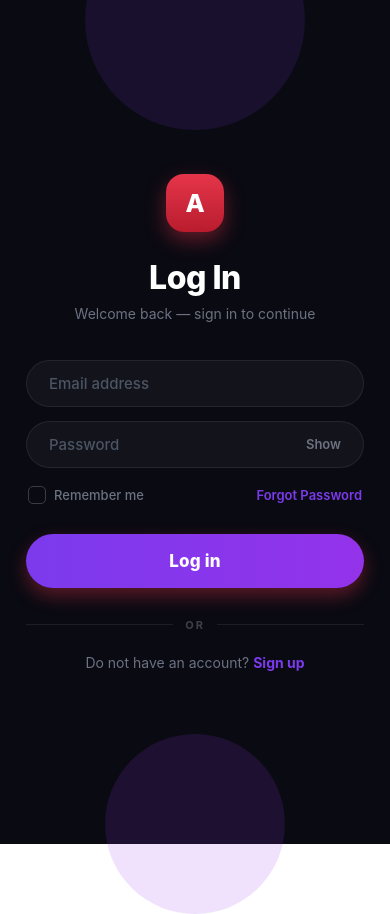
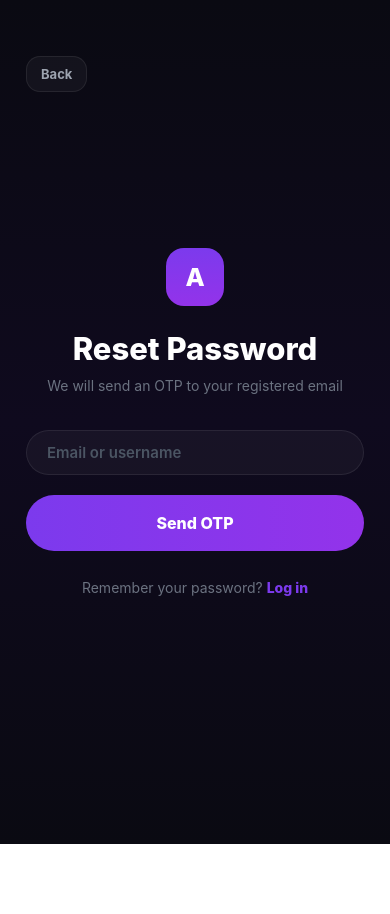
Before and after one commit to Sam-png-sys/Quiz.Anchalsclasses, a React Native app in the folder quiz-app/: screen /ForgotPassword in a window 390 px wide. After the commit the page ends 844 px from the top, so only its background shows below. Built offline with nearby package versions, Linux system fonts and the light colour scheme.

Commit message:
Final touch up

```diff
--- a/quiz-app/src/navigation/AppNavigator.js
+++ b/quiz-app/src/navigation/AppNavigator.js
@@ -4,6 +4,7 @@ import { createNativeStackNavigator } from "@react-navigation/native-stack";
 
 import LoginScreen from "../screens/LoginScreen";
 import OtpScreen from "../screens/OtpScreen";
+import ForgotPasswordScreen from "../screens/ForgotPasswordScreen";
 import HomeScreen from "../screens/HomeScreen";
 import QuizScreen from "../screens/QuizScreen";
 import ResultScreen from "../screens/ResultsScreen";
@@ -41,6 +42,7 @@ const AppNavigator = () => {
                 <>
                     <Stack.Screen name="Login" component={LoginScreen} />
                     <Stack.Screen name="Otp" component={OtpScreen} />
+                    <Stack.Screen name="ForgotPassword" component={ForgotPasswordScreen} />
                     <Stack.Screen name="SignUp" component={SignUpScreen} />
                 </>
             )}
--- /dev/null
+++ b/quiz-app/src/screens/ForgotPasswordScreen.js
@@ -0,0 +1,259 @@
+import React, { useRef, useState } from "react";
+import {
+  View,
+  Text,
+  TextInput,
+  TouchableOpacity,
+  StyleSheet,
+  KeyboardAvoidingView,
+  Platform,
+  ScrollView,
+  StatusBar,
+  ActivityIndicator,
+} from "react-native";
+import { LinearGradient } from "expo-linear-gradient";
+import API from "../api/client";
+import { useAppSettings } from "../context/AppSettingsContext";
+
+export default function ForgotPasswordScreen({ navigation }) {
+  const { accentOption, themeColors, settings } = useAppSettings();
+  const [step, setStep] = useState(1);
+  const [identifier, setIdentifier] = useState("");
+  const [resolvedEmail, setResolvedEmail] = useState("");
+  const [otp, setOtp] = useState("");
+  const [password, setPassword] = useState("");
+  const [confirmPassword, setConfirmPassword] = useState("");
+  const [loading, setLoading] = useState(false);
+  const otpRef = useRef(null);
+
+  const sendOtp = async () => {
+    const value = identifier.trim();
+    if (!value) {
+      alert("Enter your email or username");
+      return;
+    }
+
+    try {
+      setLoading(true);
+      const res = await API.post("/auth/forgot-password", { identifier: value });
+      setResolvedEmail(res.data?.email || value);
+      setStep(2);
+      setTimeout(() => otpRef.current?.focus(), 120);
+    } catch (error) {
+      alert(error.response?.data?.detail || error.message || "Could not send OTP");
+    } finally {
+      setLoading(false);
+    }
+  };
+
+  const resetPassword = async () => {
+    if (otp.trim().length < 4) {
+      alert("Enter the OTP sent to your email");
+      return;
+    }
+    if (password.length < 8) {
+      alert("Password must be at least 8 characters");
+      return;
+    }
+    if (password !== confirmPassword) {
+      alert("Passwords do not match");
+      return;
+    }
+
+    try {
+      setLoading(true);
+      await API.post("/auth/reset-password", {
+        email: resolvedEmail || identifier.trim(),
+        otp: otp.trim(),
+        password,
+      });
+      alert("Password reset successful. Please log in.");
+      navigation.replace("Login");
+    } catch (error) {
+      alert(error.response?.data?.detail || error.message || "Could not reset password");
+    } finally {
+      setLoading(false);
+    }
+  };
+
+  return (
+    <View style={[styles.root, { backgroundColor: themeColors.background }]}>
+      <StatusBar barStyle={settings.theme === "light" ? "dark-content" : "light-content"} />
+      <LinearGradient colors={[themeColors.background, themeColors.backgroundAlt, themeColors.background]} style={StyleSheet.absoluteFill} />
+
+      <KeyboardAvoidingView behavior={Platform.OS === "ios" ? "padding" : "height"} style={styles.flex}>
+        <ScrollView contentContainerStyle={styles.scroll} keyboardShouldPersistTaps="handled" showsVerticalScrollIndicator={false}>
+          <TouchableOpacity onPress={() => navigation.goBack()} style={[styles.backBtn, { borderColor: themeColors.border, backgroundColor: themeColors.surface }]}>
+            <Text style={[styles.backText, { color: themeColors.textMuted }]}>Back</Text>
+          </TouchableOpacity>
+
+          <View style={styles.logoWrap}>
+            <LinearGradient colors={accentOption.colors} style={styles.logo}>
+              <Text style={styles.logoText}>A</Text>
+            </LinearGradient>
+          </View>
+
+          <Text style={[styles.title, { color: themeColors.text }]}>Reset Password</Text>
+          <Text style={[styles.subtitle, { color: themeColors.textSubtle }]}>
+            {step === 1 ? "We will send an OTP to your registered email" : `Enter the OTP sent to ${resolvedEmail || identifier}`}
+          </Text>
+
+          {step === 1 ? (
+            <View style={styles.form}>
+              <Field
+                value={identifier}
+                onChangeText={setIdentifier}
+                placeholder="Email or username"
+                keyboardType="email-address"
+                themeColors={themeColors}
+                accentColor={accentOption.colors[0]}
+              />
+
+              <PrimaryButton
+                label={loading ? "Sending OTP..." : "Send OTP"}
+                loading={loading}
+                onPress={sendOtp}
+                colors={accentOption.colors}
+              />
+            </View>
+          ) : (
+            <View style={styles.form}>
+              <Field
+                inputRef={otpRef}
+                value={otp}
+                onChangeText={setOtp}
+                placeholder="OTP"
+                keyboardType="number-pad"
+                themeColors={themeColors}
+                accentColor={accentOption.colors[0]}
+              />
+              <Field
+                value={password}
+                onChangeText={setPassword}
+                placeholder="New password"
+                secureTextEntry
+                themeColors={themeColors}
+                accentColor={accentOption.colors[0]}
+              />
+              <Field
+                value={confirmPassword}
+                onChangeText={setConfirmPassword}
+                placeholder="Confirm password"
+                secureTextEntry
+                themeColors={themeColors}
+                accentColor={accentOption.colors[0]}
+              />
+
+              <PrimaryButton
+                label={loading ? "Resetting..." : "Reset Password"}
+                loading={loading}
+                onPress={resetPassword}
+                colors={accentOption.colors}
+              />
+
+              <TouchableOpacity
+                onPress={() => {
+                  setStep(1);
+                  setOtp("");
+                  setPassword("");
+                  setConfirmPassword("");
+                }}
+                style={styles.secondaryBtn}
+              >
+                <Text style={[styles.secondaryText, { color: themeColors.textSubtle }]}>Use a different email</Text>
+              </TouchableOpacity>
+            </View>
+          )}
+
+          <View style={styles.footer}>
+            <Text style={[styles.footerText, { color: themeColors.textSubtle }]}>Remember your password? </Text>
+            <TouchableOpacity onPress={() => navigation.replace("Login")}>
+              <Text style={[styles.footerLink, { color: accentOption.colors[0] }]}>Log in</Text>
+            </TouchableOpacity>
+          </View>
+        </ScrollView>
+      </KeyboardAvoidingView>
+    </View>
+  );
+}
+
+function Field({ inputRef, value, onChangeText, placeholder, keyboardType, secureTextEntry, themeColors, accentColor }) {
+  return (
+    <View style={[styles.field, { backgroundColor: themeColors.surface, borderColor: themeColors.border }]}>
+      <TextInput
+        ref={inputRef}
+        value={value}
+        onChangeText={onChangeText}
+        placeholder={placeholder}
+        placeholderTextColor={themeColors.textGhost}
+        keyboardType={keyboardType || "default"}
+        secureTextEntry={secureTextEntry}
+        autoCapitalize="none"
+        selectionColor={accentColor}
+        style={[styles.input, { color: themeColors.text }]}
+      />
+    </View>
+  );
+}
+
+function PrimaryButton({ label, loading, onPress, colors }) {
+  return (
+    <TouchableOpacity onPress={onPress} disabled={loading} activeOpacity={0.9} style={styles.primaryWrap}>
+      <LinearGradient colors={colors} start={{ x: 0, y: 0 }} end={{ x: 1, y: 0 }} style={styles.primary}>
+        {loading ? <ActivityIndicator color="#fff" /> : <Text style={styles.primaryText}>{label}</Text>}
+      </LinearGradient>
+    </TouchableOpacity>
+  );
+}
+
+const styles = StyleSheet.create({
+  root: { flex: 1 },
+  flex: { flex: 1 },
+  scroll: {
+    flexGrow: 1,
+    justifyContent: "center",
+    paddingHorizontal: 26,
+    paddingVertical: 56,
+  },
+  backBtn: {
+    position: "absolute",
+    top: 56,
+    left: 26,
+    borderWidth: 1,
+    borderRadius: 14,
+    paddingHorizontal: 14,
+    paddingVertical: 9,
+  },
+  backText: { fontSize: 13, fontWeight: "700" },
+  logoWrap: { alignItems: "center", marginBottom: 24 },
+  logo: {
+    width: 58,
+    height: 58,
+    borderRadius: 18,
+    alignItems: "center",
+    justifyContent: "center",
+  },
+  logoText: { color: "#fff", fontSize: 25, fontWeight: "800" },
+  title: { fontSize: 31, fontWeight: "800", textAlign: "center", marginBottom: 8 },
+  subtitle: { fontSize: 14, lineHeight: 21, textAlign: "center", marginBottom: 34 },
+  form: { gap: 14 },
+  field: {
+    borderWidth: 1.5,
+    borderRadius: 100,
+    paddingHorizontal: 20,
+    paddingVertical: Platform.OS === "ios" ? 15 : 12,
+  },
+  input: { fontSize: 15, fontWeight: "600", paddingVertical: 0 },
+  primaryWrap: {
+    borderRadius: 100,
+    overflow: "hidden",
+    marginTop: 6,
+  },
+  primary: { paddingVertical: 17, alignItems: "center", justifyContent: "center", minHeight: 56 },
+  primaryText: { color: "#fff", fontSize: 16, fontWeight: "800" },
+  secondaryBtn: { alignItems: "center", paddingVertical: 10 },
+  secondaryText: { fontSize: 13, fontWeight: "700" },
+  footer: { flexDirection: "row", justifyContent: "center", marginTop: 28 },
+  footerText: { fontSize: 14 },
+  footerLink: { fontSize: 14, fontWeight: "800" },
+});
--- a/quiz-app/src/screens/LoginScreen.js
+++ b/quiz-app/src/screens/LoginScreen.js
@@ -134,7 +134,7 @@ const LoginScreen = ({ navigation }) => {
                 </View>
                 <Text style={[styles.rememberLabel, { color: themeColors.textSubtle }]}>Remember me</Text>
               </TouchableOpacity>
-              <TouchableOpacity>
+              <TouchableOpacity onPress={() => navigation.navigate("ForgotPassword")}>
                 <Text style={[styles.forgot, { color: accentOption.colors[0] }]}>Forgot Password</Text>
               </TouchableOpacity>
             </View>
```
